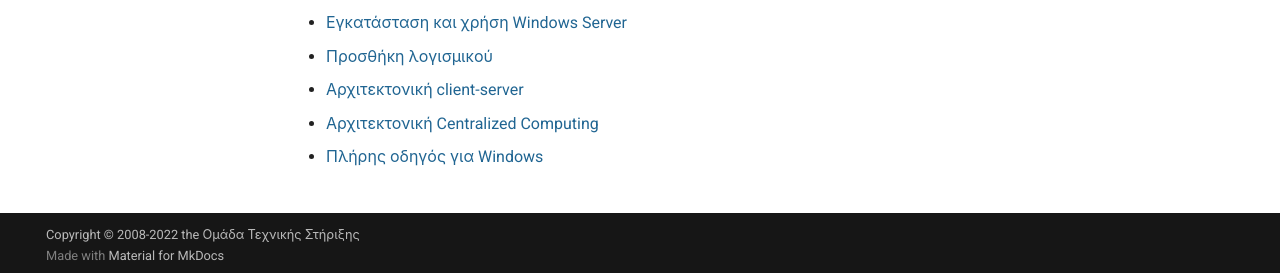
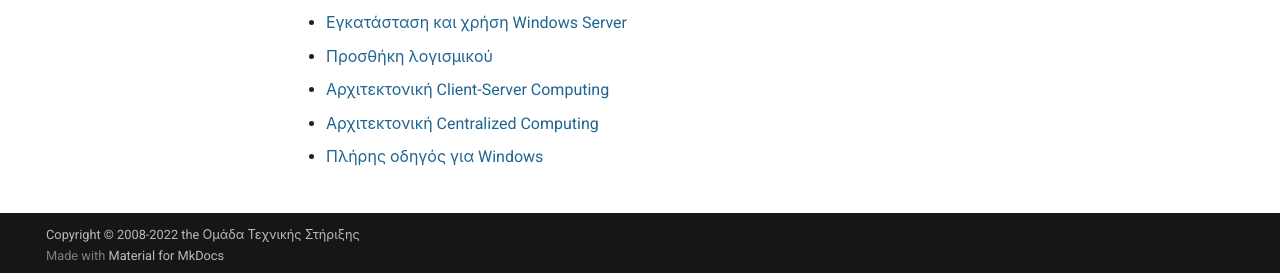
Before and after one commit to pe86/wiki, an MkDocs documentation site: the page built from docs/index.md, in a window 1280 px wide. Shown: the part 622-895 px from the top of the page. Built offline with MkDocs 1.6.1 and Material for MkDocs 9.7.7, drawn with Linux system fonts in a browser that asks for light colours; comment, search, counter and statistics services are not loaded.

Commit message:
Changes to descriptions

```diff
--- a/docs/index.md
+++ b/docs/index.md
@@ -18,6 +18,6 @@
 - [Αυτόνομες εγκαταστάσεις Windows Client](windows/client/)
 - [Εγκατάσταση και χρήση Windows Server](windows/server/)
 - [Προσθήκη λογισμικού](windows/software/)
-- [Αρχιτεκτονική client-server](windows/client-server/)
+- [Αρχιτεκτονική Client-Server Computing](windows/client-server/)
 - [Αρχιτεκτονική Centralized Computing](windows/server-based/)
 - [Πλήρης οδηγός για Windows](windows/)
```
